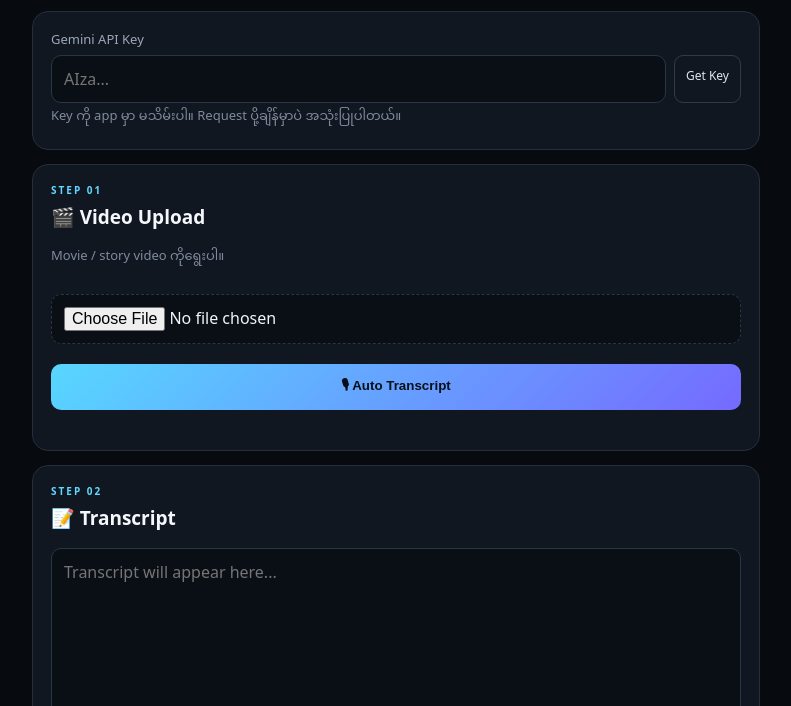
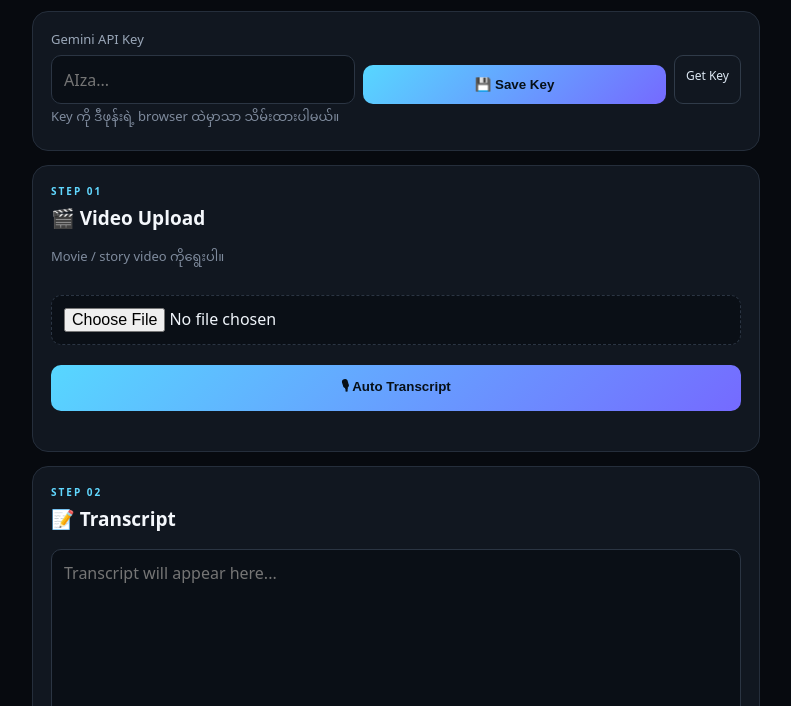
Before and after one commit to Lynn2005/Yoon-Recap-, a website: page public/index.html in a window 1280 px wide. Shown: the part 94-800 px from the top of the page, without its empty margins (244-1035 px from the left). Drawn offline with Linux system fonts and the light colour scheme.

Commit message:
Add Save Key button to API key section

```diff
--- a/public/index.html
+++ b/public/index.html
@@ -2,7 +2,7 @@
 <html lang="my"><head><meta charset="utf-8"><meta name="viewport" content="width=device-width,initial-scale=1"><title>Yoon Recap Studio</title><link rel="stylesheet" href="/style.css"></head>
 <body><main class="wrap">
 <header><div class="logo">YR</div><div><h1>Yoon Recap</h1><p>AI Movie Recap Studio</p></div></header>
-<section class="card key"><label>Gemini API Key</label><div class="keyrow"><input id="key" type="password" placeholder="AIza..."><a href="https://aistudio.google.com/app/apikey" target="_blank">Get Key</a></div><small>Key ကို app မှာ မသိမ်းပါ။ Request ပို့ချိန်မှာပဲ အသုံးပြုပါတယ်။</small></section>
+<section class="card key"><label>Gemini API Key</label><div class="keyrow"><input id="key" type="password" placeholder="AIza..."><button id="saveKey" type="button">💾 Save Key</button><a href="https://aistudio.google.com/app/apikey" target="_blank">Get Key</a></div><small id="keyStatus">Key ကို ဒီဖုန်းရဲ့ browser ထဲမှာသာ သိမ်းထားပါမယ်။</small></section>
 <section class="card"><div class="badge">STEP 01</div><h2>🎬 Video Upload</h2><p>Movie / story video ကိုရွေးပါ။</p><input id="video" type="file" accept="video/*"><video id="preview" controls playsinline hidden></video><button id="transcribe">🎙 Auto Transcript</button><div id="tstatus" class="status"></div></section>
 <section class="card"><div class="badge">STEP 02</div><h2>📝 Transcript</h2><textarea id="transcript" placeholder="Transcript will appear here..."></textarea><div class="grid"><button id="copyTranscript">Copy</button><button id="downloadTxt">Download TXT</button></div></section>
 <section class="card"><div class="badge">STEP 03</div><h2>🤖 Myanmar Movie Recap</h2><select id="style"><option value="cinematic">Cinematic</option><option value="casual">Casual Myanmar</option><option value="dramatic">Dramatic</option><option value="funny">Funny</option></select><button id="recap">✨ Generate Myanmar Recap</button><input id="title" placeholder="Recap title"><textarea id="hook" class="short" placeholder="Hook"></textarea><textarea id="summary" class="short" placeholder="Summary"></textarea><textarea id="script" placeholder="Myanmar recap script..."></textarea><div class="grid"><button id="copyScript">Copy Script</button><button id="downloadScript">Download Script</button></div><div id="rstatus" class="status"></div></section>
```
